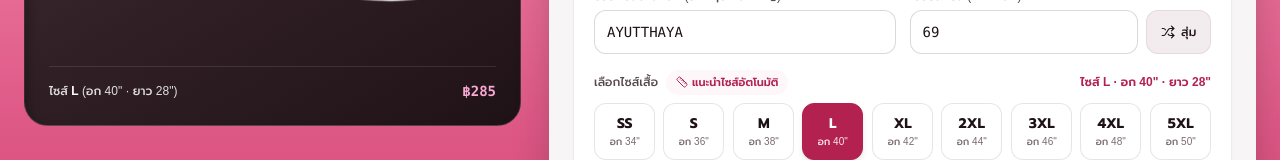
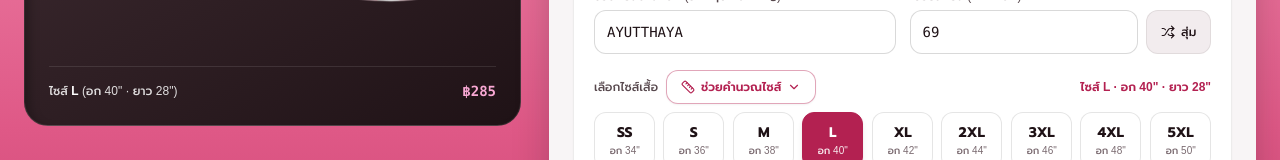
Before and after one commit to Pannawath/ayutthaya-sports-day-2569, a Next.js app: page /shop in a window 1280 px wide. Shown: the part 499-659 px from the top of the page. Built offline with nearby package versions, Linux system fonts and the light colour scheme; no server answers; a web font is replaced by a local one.

Commit message:
Make smart size helper button tactile and clearly clickable

```diff
--- a/src/components/shop/JerseyShopWorkspace.tsx
+++ b/src/components/shop/JerseyShopWorkspace.tsx
@@ -5,6 +5,7 @@ import Link from 'next/link';
 import {
   ArrowLeft,
   CheckCircle2,
+  ChevronDown,
   Download,
   Loader2,
   Mail,
@@ -841,10 +842,20 @@ export function JerseyShopWorkspace() {
                     <button
                       type="button"
                       onClick={() => setShowSizeHelper((v) => !v)}
-                      className="inline-flex items-center gap-1 px-2.5 py-1 rounded-full bg-pinkteam-blush/70 hover:bg-pinkteam-blush text-pinkteam-magenta text-[11px] font-semibold cursor-pointer transition-colors"
+                      aria-expanded={showSizeHelper}
+                      className={`btn-animated inline-flex items-center gap-1.5 min-h-[34px] px-3.5 py-1.5 rounded-xl text-xs font-display font-semibold border shadow-sm transition-all duration-150 cursor-pointer active:scale-95 ${
+                        showSizeHelper
+                          ? 'bg-pinkteam-magenta text-white border-pinkteam-magenta shadow-md'
+                          : 'bg-white text-pinkteam-magenta border-pinkteam-magenta/40 hover:bg-pinkteam-blush/40 hover:border-pinkteam-magenta hover:-translate-y-0.5 hover:shadow'
+                      }`}
                     >
-                      <Ruler className="w-3 h-3" />
-                      <span>{showSizeHelper ? 'ซ่อนตัวช่วยไซส์' : 'แนะนำไซส์อัตโนมัติ'}</span>
+                      <Ruler className="w-3.5 h-3.5 shrink-0" />
+                      <span>{showSizeHelper ? 'ซ่อนตัวช่วยไซส์' : 'ช่วยคำนวณไซส์'}</span>
+                      <ChevronDown
+                        className={`w-3.5 h-3.5 shrink-0 transition-transform duration-200 ${
+                          showSizeHelper ? 'rotate-180' : ''
+                        }`}
+                      />
                     </button>
                   </div>
                   <span className="text-xs font-semibold text-pinkteam-magenta tabular-nums">
```
